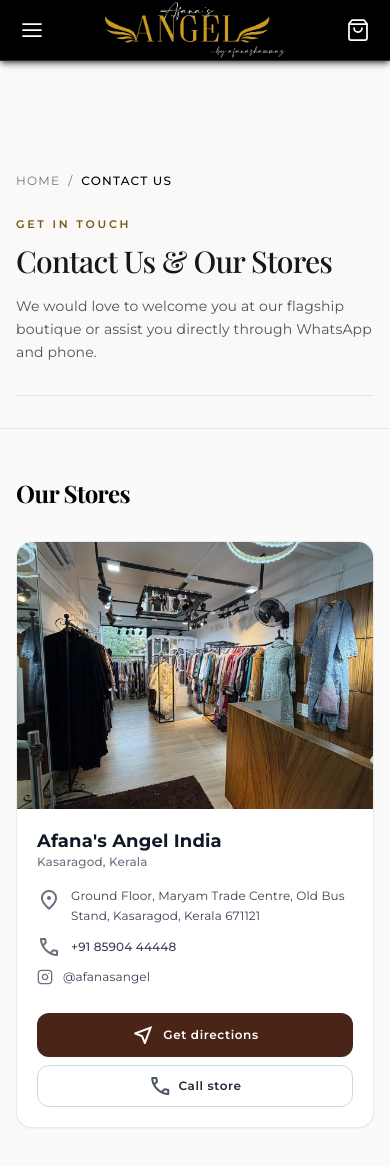
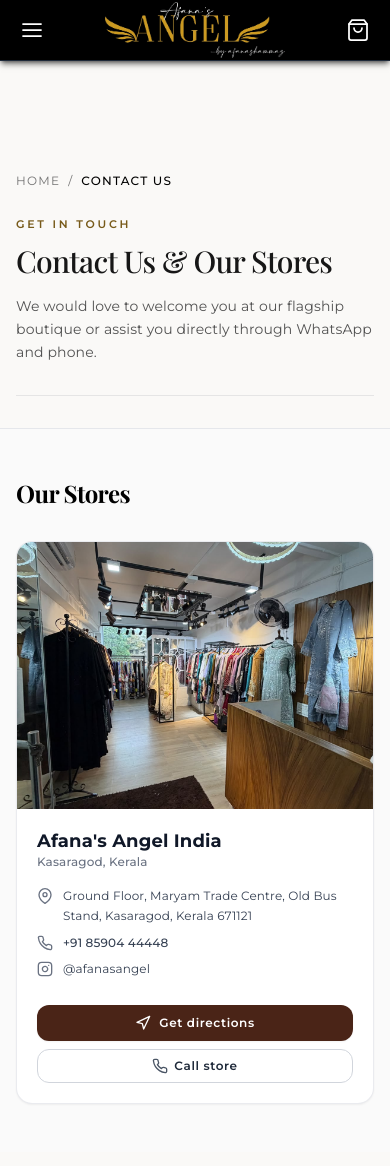
Before and after one commit to afanasangel/afanasangelweb, a Next.js app: page /contact-us in a window 390 px wide. Shown: the top 1166 px of the page. Built offline with nearby package versions, Linux system fonts and the light colour scheme; no server answers.

Commit message:
Eliminate render-blocking external font requests for mobile performance

```diff
--- a/src/app/layout.tsx
+++ b/src/app/layout.tsx
@@ -138,12 +138,6 @@
           type="application/ld+json"
           dangerouslySetInnerHTML={{ __html: JSON.stringify(organizationJsonLd) }}
         />
-        <link rel="preconnect" href="https://fonts.googleapis.com" />
-        <link rel="preconnect" href="https://fonts.gstatic.com" crossOrigin="anonymous" />
-        <link
-          href="https://fonts.googleapis.com/css2?family=Material+Symbols+Outlined:opsz,wght,FILL,GRAD@24,300,0,0&display=swap"
-          rel="stylesheet"
-        />
       </head>
       <body suppressHydrationWarning className="bg-surface text-on-surface font-body-md text-body-md min-h-screen flex flex-col antialiased">
         <CartProvider>
--- a/src/app/product/[id]/page.tsx
+++ b/src/app/product/[id]/page.tsx
@@ -178,7 +178,13 @@
 
             <div className="mt-8 flex items-center gap-2 text-gray-500">
               <span className="text-[10px] tracking-[0.2em] uppercase">SHARE</span>
-              <span className="material-symbols-outlined text-sm">share</span>
+              <svg className="w-4 h-4 stroke-current stroke-2" fill="none" viewBox="0 0 24 24" strokeLinecap="round" strokeLinejoin="round">
+                <circle cx="18" cy="5" r="3" />
+                <circle cx="6" cy="12" r="3" />
+                <circle cx="18" cy="19" r="3" />
+                <line x1="8.59" y1="13.51" x2="15.42" y2="17.49" />
+                <line x1="15.41" y1="6.51" x2="8.59" y2="10.49" />
+              </svg>
             </div>
 
             {/* Mobile-only Description & Details: Shown after Images, Price, Size, and Buttons */}
--- a/src/components/Hero.tsx
+++ b/src/components/Hero.tsx
@@ -84,9 +84,9 @@
         <span className="font-label-caps-sm text-[10px] uppercase tracking-widest">
           SCROLL NOW
         </span>
-        <span className="material-symbols-outlined animate-bounce text-xl">
-          keyboard_arrow_down
-        </span>
+        <svg className="w-5 h-5 animate-bounce stroke-current stroke-2" fill="none" viewBox="0 0 24 24" strokeLinecap="round" strokeLinejoin="round">
+          <polyline points="6 9 12 15 18 9" />
+        </svg>
       </div>
 
       {/* Slider Controls (Right) */}
--- a/src/components/InstagramReels.tsx
+++ b/src/components/InstagramReels.tsx
@@ -119,16 +119,27 @@
         aria-label={isMuted ? "Unmute video" : "Mute video"}
         className="absolute top-3 right-3 z-20 w-8 h-8 rounded-full bg-black/50 backdrop-blur-md flex items-center justify-center text-white/90 hover:bg-black/75 transition-colors"
       >
-        <span className="material-symbols-outlined text-[18px]">
-          {isMuted ? "volume_off" : "volume_up"}
-        </span>
+        {isMuted ? (
+          <svg className="w-4 h-4 stroke-current stroke-2" fill="none" viewBox="0 0 24 24" strokeLinecap="round" strokeLinejoin="round">
+            <line x1="1" y1="1" x2="23" y2="23" />
+            <path d="M9 9v3a3 3 0 0 0 5.12 2.12M15 9.34V4a3 3 0 0 0-5.94-.6" />
+            <path d="M11 5L6 9H2v6h4l5 4V5z" />
+          </svg>
+        ) : (
+          <svg className="w-4 h-4 stroke-current stroke-2" fill="none" viewBox="0 0 24 24" strokeLinecap="round" strokeLinejoin="round">
+            <polygon points="11 5 6 9 2 9 2 15 6 15 11 19 11 5" />
+            <path d="M19.07 4.93a10 10 0 0 1 0 14.14M15.54 8.46a5 5 0 0 1 0 7.07" />
+          </svg>
+        )}
       </button>
 
       {/* Play/Pause Center Indicator */}
       {!isPlaying && (
         <div className="absolute inset-0 z-10 flex items-center justify-center bg-black/25 backdrop-blur-[1px]">
           <div className="w-14 h-14 rounded-full bg-black/60 backdrop-blur-md flex items-center justify-center text-white shadow-lg transition-transform transform scale-100">
-            <span className="material-symbols-outlined text-3xl ml-0.5">play_arrow</span>
+            <svg className="w-7 h-7 fill-current ml-1" viewBox="0 0 24 24">
+              <polygon points="5 3 19 12 5 21 5 3" />
+            </svg>
           </div>
         </div>
       )}
@@ -198,7 +209,10 @@
             className="inline-flex items-center gap-1.5 text-xs font-semibold uppercase tracking-wider text-amber-900 hover:text-amber-700 transition-colors shrink-0"
           >
             <span>View All</span>
-            <span className="material-symbols-outlined text-[16px]">arrow_forward</span>
+            <svg className="w-4 h-4 stroke-current stroke-2" fill="none" viewBox="0 0 24 24" strokeLinecap="round" strokeLinejoin="round">
+              <line x1="5" y1="12" x2="19" y2="12" />
+              <polyline points="12 5 19 12 12 19" />
+            </svg>
           </Link>
         </div>
 
--- a/src/components/OurStores.tsx
+++ b/src/components/OurStores.tsx
@@ -74,9 +74,10 @@
                   <div className="space-y-2.5 text-xs text-gray-700">
                     {/* Address with Map pin icon */}
                     <div className="flex items-start gap-2.5">
-                      <span className="material-symbols-outlined text-[17px] text-gray-500 shrink-0 mt-0.5">
-                        location_on
-                      </span>
+                      <svg className="w-4 h-4 text-gray-500 shrink-0 mt-0.5 stroke-current stroke-2" fill="none" viewBox="0 0 24 24" strokeLinecap="round" strokeLinejoin="round">
+                        <path d="M21 10c0 7-9 13-9 13s-9-6-9-13a9 9 0 0 1 18 0z" />
+                        <circle cx="12" cy="10" r="3" />
+                      </svg>
                       <span className="leading-relaxed">
                         {store.address}
                       </span>
@@ -84,9 +85,9 @@
 
                     {/* Phone with call icon */}
                     <div className="flex items-center gap-2.5">
-                      <span className="material-symbols-outlined text-[17px] text-gray-500 shrink-0">
-                        call
-                      </span>
+                      <svg className="w-4 h-4 text-gray-500 shrink-0 stroke-current stroke-2" fill="none" viewBox="0 0 24 24" strokeLinecap="round" strokeLinejoin="round">
+                        <path d="M22 16.92v3a2 2 0 0 1-2.18 2 19.79 19.79 0 0 1-8.63-3.07 19.5 19.5 0 0 1-6-6 19.79 19.79 0 0 1-3.07-8.67A2 2 0 0 1 4.11 2h3a2 2 0 0 1 2 1.72 12.84 12.84 0 0 0 .7 2.81 2 2 0 0 1-.45 2.11L8.09 9.91a16 16 0 0 0 6 6l1.27-1.27a2 2 0 0 1 2.11-.45 12.84 12.84 0 0 0 2.81.7A2 2 0 0 1 22 16.92z" />
+                      </svg>
                       <a
                         href={`tel:${store.phoneRaw}`}
                         className="hover:text-black transition-colors font-medium"
@@ -131,7 +132,9 @@
                     rel="noopener noreferrer"
                     className="w-full bg-[#4a2417] hover:bg-[#381a10] text-white py-2.5 px-4 rounded-xl text-xs font-semibold tracking-wider flex items-center justify-center gap-2 transition-colors shadow-xs"
                   >
-                    <span className="material-symbols-outlined text-base">near_me</span>
+                    <svg className="w-4 h-4 stroke-current stroke-2" fill="none" viewBox="0 0 24 24" strokeLinecap="round" strokeLinejoin="round">
+                      <polygon points="3 11 22 2 13 21 11 13 3 11" />
+                    </svg>
                     <span>Get directions</span>
                   </a>
 
@@ -141,7 +144,9 @@
                       href={`tel:${store.phoneRaw}`}
                       className="flex-1 bg-white hover:bg-gray-50 text-gray-800 border border-gray-300 py-2 px-3 rounded-xl text-xs font-semibold tracking-wider flex items-center justify-center gap-1.5 transition-colors"
                     >
-                      <span className="material-symbols-outlined text-base text-gray-600">call</span>
+                      <svg className="w-4 h-4 text-gray-600 stroke-current stroke-2" fill="none" viewBox="0 0 24 24" strokeLinecap="round" strokeLinejoin="round">
+                        <path d="M22 16.92v3a2 2 0 0 1-2.18 2 19.79 19.79 0 0 1-8.63-3.07 19.5 19.5 0 0 1-6-6 19.79 19.79 0 0 1-3.07-8.67A2 2 0 0 1 4.11 2h3a2 2 0 0 1 2 1.72 12.84 12.84 0 0 0 .7 2.81 2 2 0 0 1-.45 2.11L8.09 9.91a16 16 0 0 0 6 6l1.27-1.27a2 2 0 0 1 2.11-.45 12.84 12.84 0 0 0 2.81.7A2 2 0 0 1 22 16.92z" />
+                      </svg>
                       <span>Call store</span>
                     </a>
 
```
